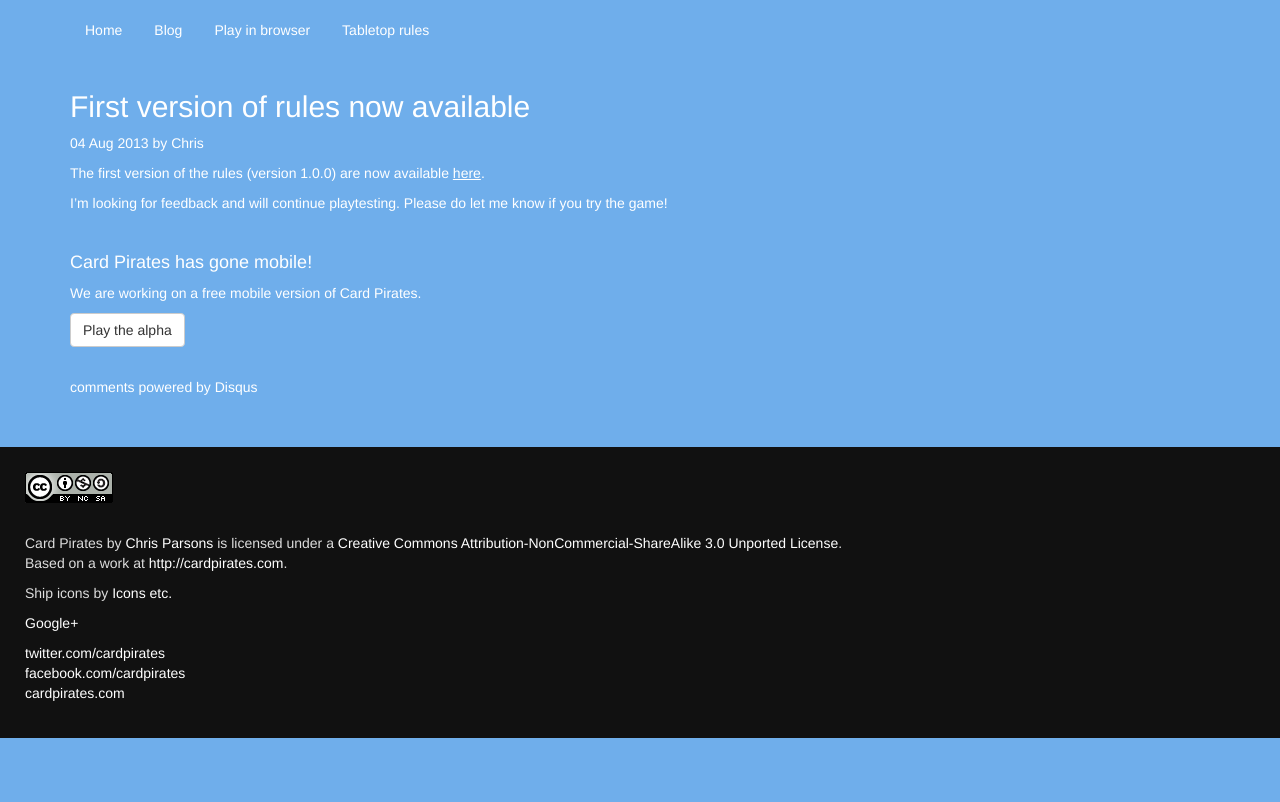
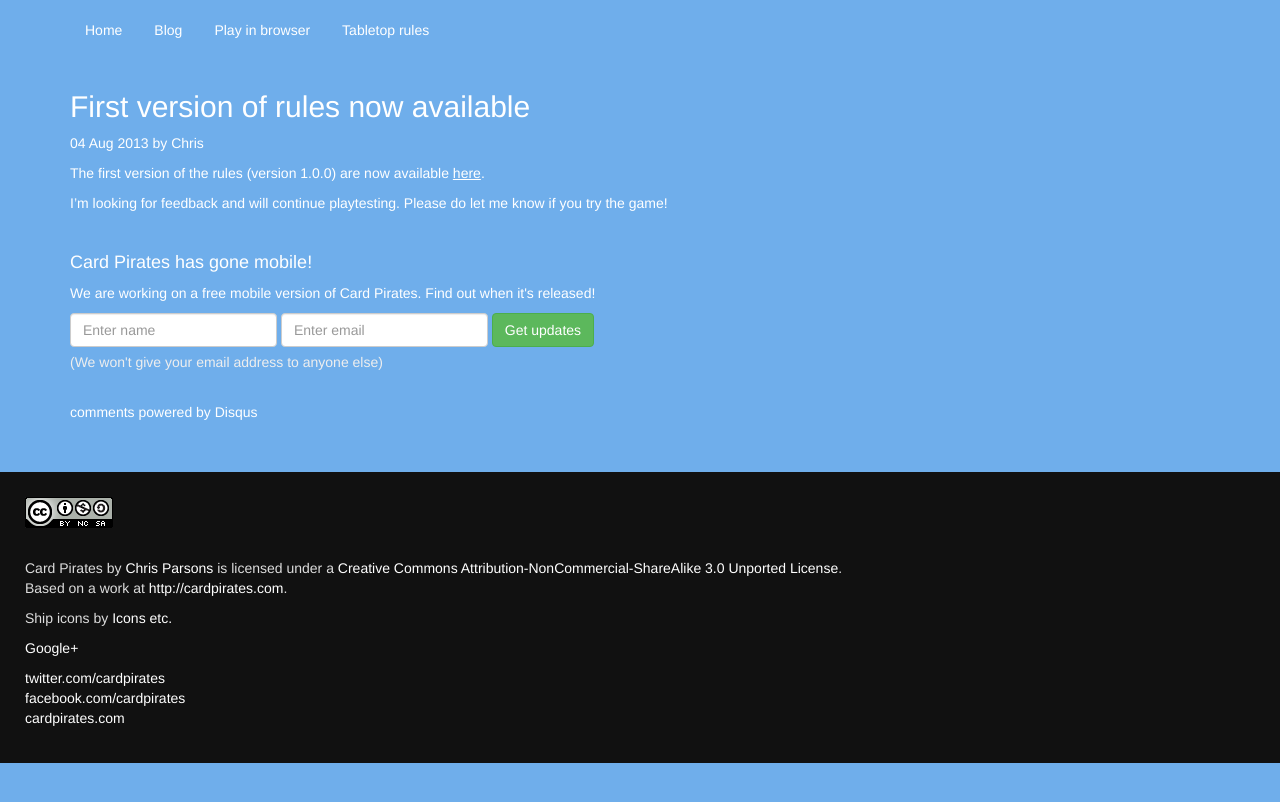
Before and after one commit to chrismdp/cardpirates, a Jekyll site: the page built from _posts/2013-08-04-first-version-of-rules.md, in a window 1280 px wide. Shown: the top 802 px of the page. Built offline with Jekyll 4.4.1, drawn with Linux system fonts in a browser that asks for light colours; nearby versions of some CDN libraries; comment, search, counter and statistics services are not loaded.

Commit message:
new post: screenshots

```diff
--- a/_layouts/post.html
+++ b/_layouts/post.html
@@ -11,9 +11,20 @@
 <br/>
 
 <h4>Card Pirates has gone mobile!</h4>
-<p>We are working on a free mobile version of Card Pirates.</p>
+<p>We are working on a free mobile version of Card Pirates. Find out when it's released!</p>
 <p>
-  <a class='btn btn-default' href='/game'>Play the alpha</a>
+<form role='form' class='form-inline' action="http://thinkcodelearn.createsend.com/t/r/s/ttlylhk/" method="post">
+<div class='form-group'>
+<label class='sr-only' for="fieldName">Name</label>
+<input id="fieldName" name="cm-name" type="text" class='form-control' placeholder='Enter name'/>
+</div>
+<div class='form-group'>
+<label class='sr-only' for="fieldEmail">Email</label>
+<input id="fieldEmail" name="cm-ttlylhk-ttlylhk" class='form-control' type="email" required placeholder='Enter email'/>
+</div>
+<button type="submit" class='btn btn-success'>Get updates</button>
+<span class='help-block'>(We won't give your email address to anyone else)</span>
+</form>
 </p>
 
 <br/>
```
Also changed, not shown: _posts/2014-07-03-development-update-ruby-motion-screenshots-and-new-movement-movie.md (added, +22 -0 lines), assets/blog/english-island.png (added), assets/blog/map-board.png (added), assets/blog/new-movement.gif (added), assets/blog/sail-ho.png (added), assets/site/wood2.png (deleted).
